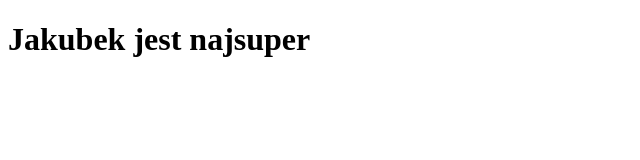
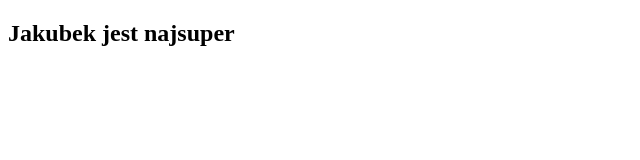
Before and after one commit to Szramcis/srakaDuza, a plain HTML site: page index.html in a window 1280 px wide. Shown: the whole page, without its empty margins (0-640 px from the left). Drawn offline with Linux system fonts and the light colour scheme.

Commit message:
modified on feature

```diff
--- a/index.html
+++ b/index.html
@@ -7,6 +7,6 @@
         <title>Document</title>
     </head>
     <body>
-        <h1>Jakubek jest najsuper</h1>
+        <h2>Jakubek jest najsuper</h2>
     </body>
 </html>
```
